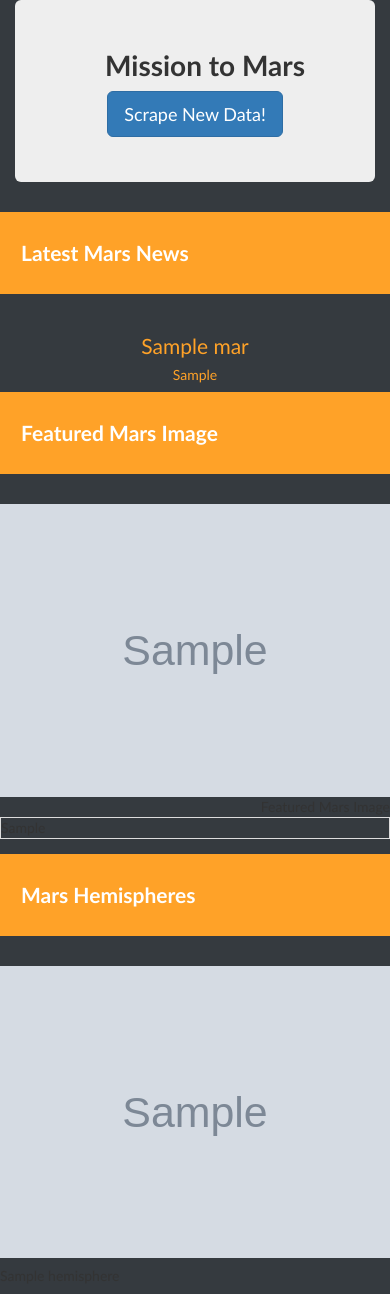
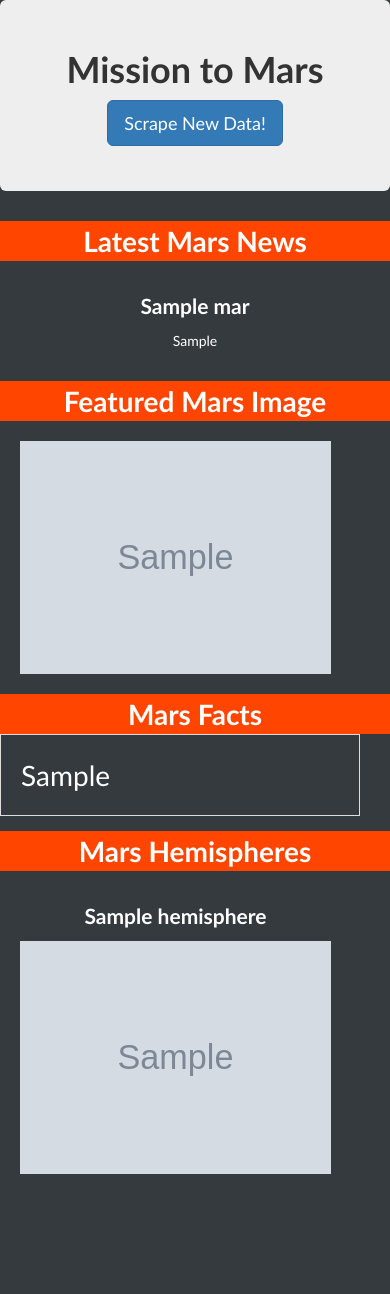
Before and after one commit to deepavadakan/Mission-to-Mars-Web-Scraping, a Flask app: page / in a window 390 px wide. After the commit the page ends 1174 px from the top, so only its background shows below. Run offline with Flask 2, Linux system fonts and the light colour scheme; grey boxes marked "Sample" are stand-in pictures; a database or web service that is not in the repository returns one stand-in record (values such as "Sample title"); some libraries are stand-ins or nearby versions.

Commit message:
added css

```diff
--- /dev/null
+++ b/Missions_to_Mars/static/styles/style.css
@@ -0,0 +1,54 @@
+body {
+    --body-color:rgb(53, 58, 63);
+    --bar-color: #FF4500;
+    --hr-color:  #ff7037;
+    --text-header-color: white;
+    --p-color: white;
+
+    background-color: var(--body-color);
+    font-family: Optima, sans-serif;
+}
+
+h1{
+    font-weight: bold;
+}
+
+p {
+    color:var(--p-color);
+    text-align: center;
+    margin-top:10px;
+}
+
+hr {
+    border-top: 1px solid var(--hr-color);
+    width:99%;
+}
+
+.news-title {
+    font-size: 1.5em;
+    font-weight: bold;
+}
+
+img{
+    max-width: 100%;
+    max-height: 100%;
+    display: block;
+}
+.img-col{
+    padding:20px;
+    width: 90%;
+    align-items: center;
+}
+
+.header-row {
+    background-color: var(--bar-color);
+    color: var(--text-header-color);
+    font-size: 2em;
+    font-weight: bold;
+    text-align: center;
+}
+.mars-table {
+    font-size: 2em;
+    color: var(--p-color);
+    padding:20px;
+}
--- a/Missions_to_Mars/style.css
+++ b/Missions_to_Mars/style.css
@@ -41,12 +41,11 @@ p {
     color: var(--p-color);
 }
 
-img {
-    width: 100%;
-}
-
-.navbar {
+.header_bar {
     background-color:var(--top-bar-color);
+    font-size: 2em;
+    color:var(--main-color);
+    font-size: 2em;
     padding:0px;
     margin-bottom:30px;
 }
--- a/Missions_to_Mars/templates/index.html
+++ b/Missions_to_Mars/templates/index.html
@@ -12,7 +12,7 @@
     <link rel="stylesheet" href="https://maxcdn.bootstrapcdn.com/bootstrap/3.3.7/css/bootstrap.min.css">
 
     <!-- Our own CSS stylesheet -->
-    <link rel="stylesheet" href="../style.css">
+    <link rel="stylesheet" type="text/css" href="{{ url_for('static',filename='styles/style.css') }}">
 
 </head>
 
@@ -20,62 +20,59 @@
     <div class="container-fluid">
 
         <!--Scrape button-->
+        <div class="row">
             <div class="jumbotron text-center">
                 <h1>Mission to Mars</h1>
                 <p><a class="btn btn-primary btn-lg" href="/scrape" role="button">Scrape New Data!</a></p>
             </div>
 
             <!--Display scraped Mars info-->
-        <div>
-            <!--Latest news headline and brief paragraph-->
-            <div class="row">
-                <nav class="navbar navbar-light bg-light">
-                    <span class="navbar-brand mb-0 h1">Latest Mars News</span>
-                </nav>
-            </div>
-            <div class="row">
-                <h3>{{mars_info.news_title}}</h3>
-                <h4>{{mars_info.news_p}}</h4>
         </div>
 
+        <!--Latest Mars news headline and brief paragraph-->
+        <div class="row header-row">
+            Latest Mars News
+        </div>
+
+        <br>
+        <div class="row">
+            <p class="news-title">{{mars_info.news_title}}<p>
+            <p>{{mars_info.news_p}}<p>
+        </div>
+        <br>
+
         <!--Featured large size image-->
+        <div class="row header-row">
+            Featured Mars Image
+        </div>
+
         <div class="row">
-                <nav class="navbar navbar-light bg-light">
-                    <span class="navbar-brand mb-0 h1">Featured Mars Image</span>
-                </nav>
-                <div class="row">
-                    <div class="col-lg-6 col-sm-12">
-                        <figure class="figure">
-                            <img src="{{ mars_info.featured_image_url }}" class="figure-img img-fluid rounded" alt="Featured Mars Image">
-                            <figcaption class="figure-caption text-right">Featured Mars Image</figcaption>
-                        </figure>
-                    </div>
-                    <div class="col-lg-6 col-sm-12">
-                        <div class="table-responsive">
-                            {{ mars_info.mars_facts_html }}
-                        </div>
-                    </div>
+            <div class="img-col">
+                <img src="{{ mars_info.featured_image_url }}" alt="Featured Mars Image">
             </div>
         </div>
 
+        <!--Mars Facts Table-->
+        <div class="row header-row">
+            Mars Facts
+        </div>
+        <div class="row table-responsive mars-table">
+            <table>
+                {{ mars_info.mars_facts_html | safe}}
+            </table>
+        </div>
+
+        <!--The 4 Mars Hemispheres-->
+        <div class="row header-row">
+            Mars Hemispheres
+        </div>
         <div class="row">
-                <!--The 4 Mars Hemispheres-->
-                <nav class="navbar navbar-light bg-light">
-                    <span class="navbar-brand mb-0 h1">Mars Hemispheres</span>
-                </nav>
-                <div class="row">
-                    {% for hemisphere in mars_info.hemisphere_image_urls%}
-                    <div class="col-lg-6 col-sm-12">
-                        <div class="media">
-                            <img src="{{ hemisphere.image_url }}" class="mr-3" alt="{{ hemisphere.title }}">
-                            <div class="media-body">
-                                <h5 class="mt-0">{{ hemisphere.title }}</h5>
-                            </div>
-                        </div>
+            {% for hemisphere in mars_info.hemisphere_image_urls %}
+            <div class="col-5 img-col">
+                <p class="news-title">{{ hemisphere.title }}</p>
+                <img src="{{ hemisphere.image_url }}" alt="{{ hemisphere.title }}">
             </div>
             {% endfor %}
-                </div>
-            </div>
         </div>
     </div>
 
```
Also changed, not shown: Missions_to_Mars/mars_facts.html (deleted, +0 -50 lines). Lines whose indentation alone changed are shown as unchanged.
